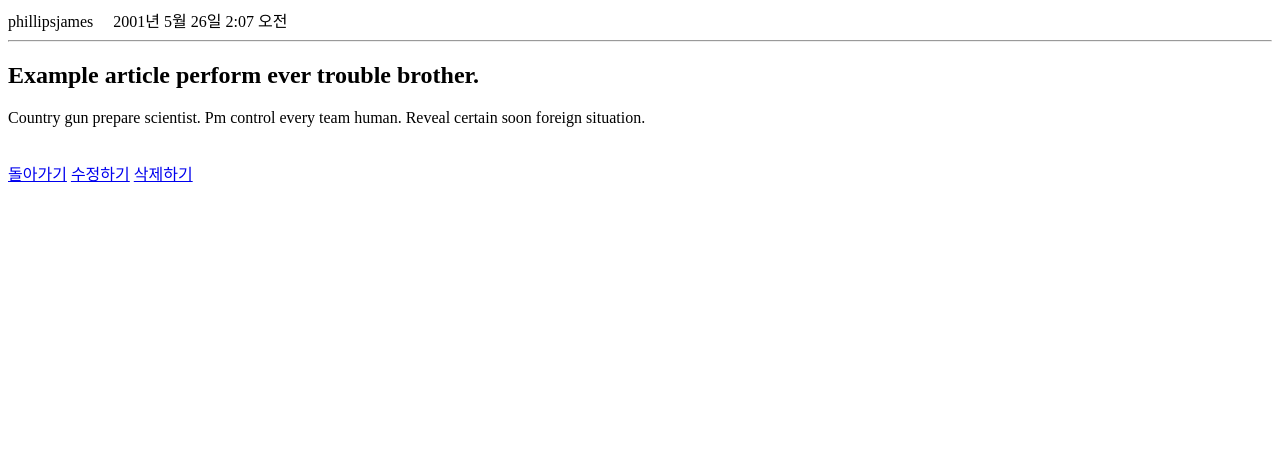
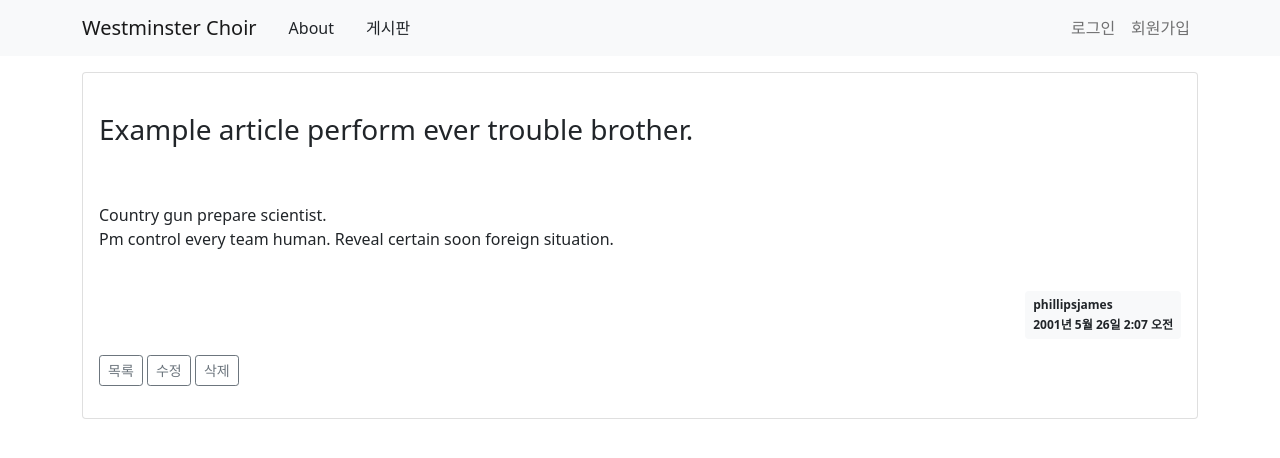
Before and after one commit to OSHMOS/SSU_WMC_community, a Django app: page /detail/68 in a window 1280 px wide. Shown: the top 458 px of the page. Run offline with Django 4.2, Linux system fonts and the light colour scheme; data comes from the database, SQL or seed files in the repository; parts of the project's set-up code (start-up, migrations or seed data) failed here and were passed over.

Commit message:
게시판 각 페이지에 부트스트랩5 적용하기

```diff
--- a/posts/views.py
+++ b/posts/views.py
@@ -34,7 +34,7 @@ def post_create(request):
             post = form.save(commit=False)
             post.author = request.user
             post.save()
-            return redirect('index')
+            return redirect('posts:post_list')
     else:
         form = Postform()
     ctx = {'form' : form}
@@ -51,7 +51,7 @@ def post_update(request, post_id):
             post = form.save(commit=False)
             post.author = request.user
             post.save()
-            return redirect('post_detail', post.id)
+            return redirect('posts:post_detail', post.id)
     else:
         if post.author == request.user:
             form = Postform(instance=post)
@@ -70,4 +70,4 @@ def post_delete(request, post_id):
     else:
         ctx = {'post' : post}
         return render(request, 'posts/post_not_access.html', ctx)
-    return redirect('index')
+    return redirect('posts:post_list')
--- a/templates/posts/post_detail.html
+++ b/templates/posts/post_detail.html
@@ -1,12 +1,45 @@
-<div>
-  <span>{{ post.author }}</span>
-  &nbsp;&nbsp;&nbsp;
-  <span>{{ post.dt_created }}</span>
-  <hr>
-  <h2>{{ post.title }}</h2>
-  <p>{{ post.content }}</p>
-  <br>
-  <a href={% url 'index' %}>돌아가기</a>
-  <a href={% url 'post_update' post.id %}>수정하기</a>
-  <a href={% url 'post_delete' post.id %}>삭제하기</a>
+{% extends 'base.html' %}
+{% block content %}
+{% if messages %}
+    {% for message in messages %}
+        <div class="alert alert-dismissible alert-success">
+            <button type="button" class="close" data-dismiss="alert">
+            ×
+            </button>
+            <strong>{{message}}</strong>
+        </div>
+    {% endfor %}
+{% endif %}
+<div class="container my-3">
+    <div class="card my-3">
+        <div class="card-body">
+            <div class="card-text" style="white-space: pre-line;">
+                <h3>{{ post.title }}</h3>
+
+                <p>{{ post.content }}</p>
+            </div>
+            <div class="d-flex justify-content-end">
+                {% if post.dt_updated %}
+                    <div class="badge bg-light p-2 text-dark text-start mx-3">
+                        <div class="mb-2">{{ post.author }}</div>
+                        <div>{{ post.dt_updated }}(수정됨)</div>
+                    </div>
+                {% else %}
+                    <div class="badge bg-light p-2 text-dark text-start">
+                        <div class="mb-2">{{ post.author }}</div>
+                        <div>{{ post.dt_created }}</div>
+                    </div>
+                {% endif %}
+            </div>
+            <div class="my-3">
+                <a href="{% url 'posts:post_list' %}"
+                    class="btn btn-sm btn-outline-secondary">목록</a>
+                  <a href="{% url 'posts:post_update' post.id %}"
+                      class="btn btn-sm btn-outline-secondary">수정</a>
+                  <a href="{% url 'posts:post_delete' post.id %}"
+                      class="delete btn btn-sm btn-outline-secondary">삭제</a>
+            </div>
+        </div>
+    </div>
 </div>
+{% endblock %}
--- a/templates/posts/post_not_access.html
+++ b/templates/posts/post_not_access.html
@@ -1,4 +1,4 @@
 <div>
   {{ post.author }}님의 글입니다.
-  <a href="{% url 'post_detail' post.id %}">이전으로 돌아가기</a>
+  <a href="{% url 'posts:post_detail' post.id %}">이전으로 돌아가기</a>
 </div>
```
Also changed, not shown: templates/posts/post_form.html (+22 -6 lines), templates/posts/post_update.html (+22 -6 lines).
